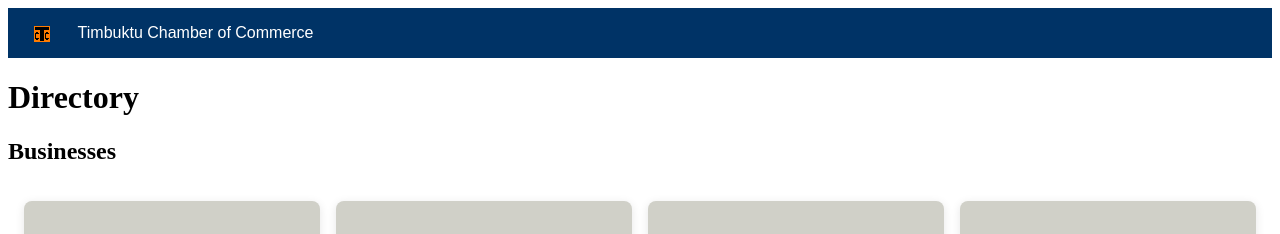
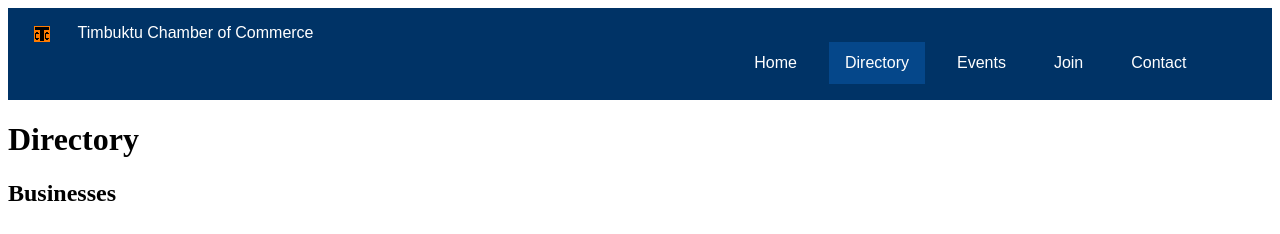
Before and after one commit to SauloMoraes-00/wdd231, a plain HTML site: page Chamber/directory.html in a window 1280 px wide. Shown: the top 234 px of the page. Drawn offline with Linux system fonts and the light colour scheme.

Commit message:
Fix menu

```diff
--- a/Chamber/directory.html
+++ b/Chamber/directory.html
@@ -9,8 +9,8 @@
     <link rel="preconnect" href="https://fonts.gstatic.com" crossorigin>
     <link href="https://fonts.googleapis.com/css2?family=Roboto:ital,wght@0,100..900;1,100..900&display=swap" rel="stylesheet">
     <link rel="icon"    href="../Images/T C C.ico">
+    <link rel="stylesheet" href="../Styles/Directory.css">
     <link rel="stylesheet" href="../Styles/DirectoryLarge.css">
-    <link rel="stylesheet" href="../Styles/Directory.css">
     <!-- Open Graph Meta Tags for Facebook -->
     <meta property="og:title" content="Timbuktu Chamber of Commerce - Supporting Local Business" />
     <meta property="og:type" content="website" />
--- a/Styles/Directory.css
+++ b/Styles/Directory.css
@@ -26,7 +26,6 @@ nav {
     transition: grid-template-rows 0.5s ease-in-out;
 }
 
-/* When nav is open, it expands */
 nav.open {
     grid-template-rows: 1fr;
 }
@@ -82,7 +81,7 @@ ul#nav-menu {
 
 #business-container {
     display: grid;
-    grid-template-columns: repeat(auto-fit, minmax(250px, 1fr)); /* Creates responsive grid columns */
+    grid-template-columns: repeat(auto-fit, minmax(250px, 1fr));
     gap: 1rem; /* Adds spacing between items */
     padding: 1rem;
 }
@@ -97,17 +96,15 @@ ul#nav-menu {
 }
 
 .company-item:hover {
-    transform: translateY(-5px); /* Adds hover effect */
+    transform: translateY(-5px);
 }
 
-/* Ensures that images inside the company item are responsive */
 .company-item img {
     width: 100%;
     height: auto;
     border-radius: 8px;
 }
 
-/* Optional: Add a background color to company item titles to make them stand out */
 .company-item h2 {
     background-color: var(--primary-color);
     color: var(--background-color);
@@ -116,7 +113,6 @@ ul#nav-menu {
     margin-bottom: 1rem;
 }
 
-/* Add some padding inside company items */
 .company-item p {
     line-height: 1.5;
 }
--- a/Styles/DirectoryLarge.css
+++ b/Styles/DirectoryLarge.css
@@ -4,13 +4,17 @@
         display: none;
     }
 
+    nav {
+        display: block;
+    }
+
     /* Ensure the menu is always visible and horizontal */
     ul#nav-menu {
-        display: flex !important;  /* Override any hidden state */
-        flex-direction: row;       /* Ensure links are horizontal */
-        justify-content: flex-end; /* Align links to the right */
+        display: flex !important;
+        flex-direction: row;
+        justify-content: flex-end;
         align-items: center;
-        gap: 1rem; /* Adds space between links */
+        gap: 1rem;
         padding: 0;
         margin: 0;
     }
@@ -20,7 +24,7 @@
     }
 
     ul#nav-menu a {
-        white-space: nowrap; /* Prevents wrapping */
+        white-space: nowrap;
         padding: 0.75rem 1rem;
     }
 
```
